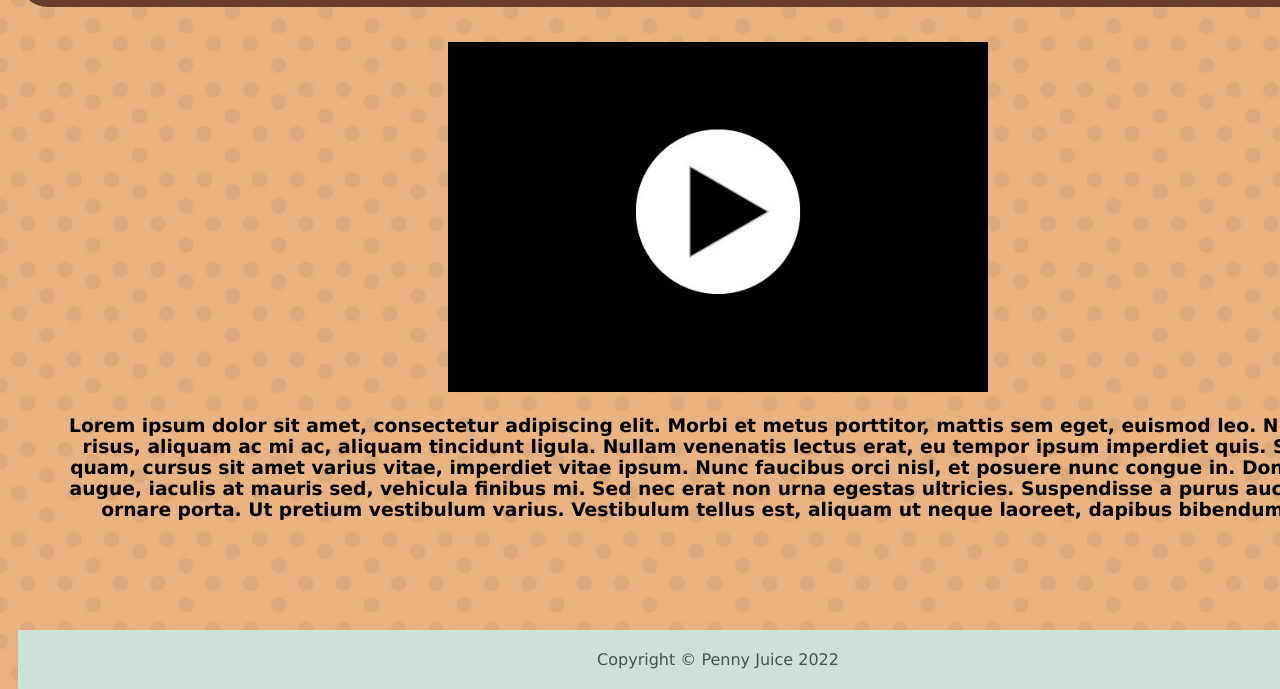
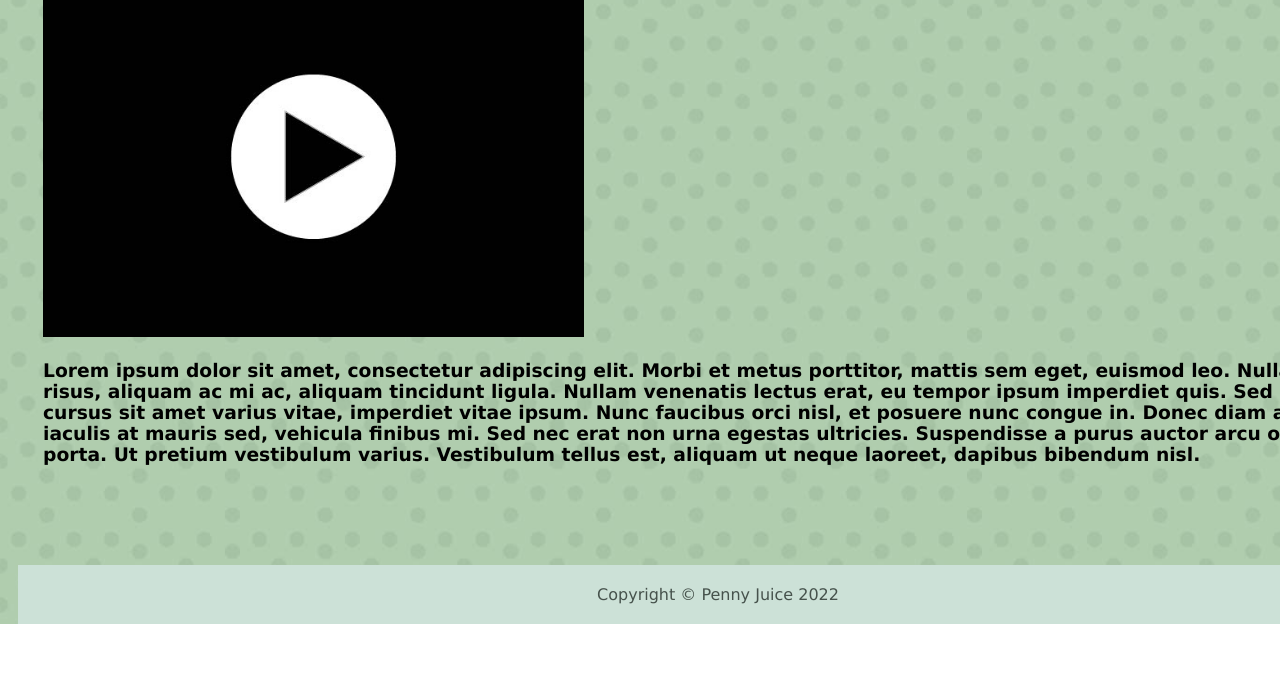
Before and after one commit to ParkerJV2001/ParkerJV2001.github.io, a plain HTML site: page about.html in a window 1280 px wide. Shown: the part 386-1075 px from the top of the page. After the commit the page ends 1010 px from the top, so only its background shows below. Drawn offline with Linux system fonts and the light colour scheme; files whose address does not match are found by name.

Commit message:
Update about.html

```diff
--- a/about.html
+++ b/about.html
@@ -6,7 +6,7 @@
     <meta name="keywords" content="Las Vegas, Healthy Lifestyle, Pre School, Juices">
     <meta name="author" content="Parker Voellinger">
     <meta name="viewport" content="width=device-width, initial-scale=1.0">
-    <link rel="stylesheet" type="text/css" href="MyStyleAbout.css">
+    <link rel="stylesheet" type="text/css" href="MyStyle.css">
 
 </head>
 
```
